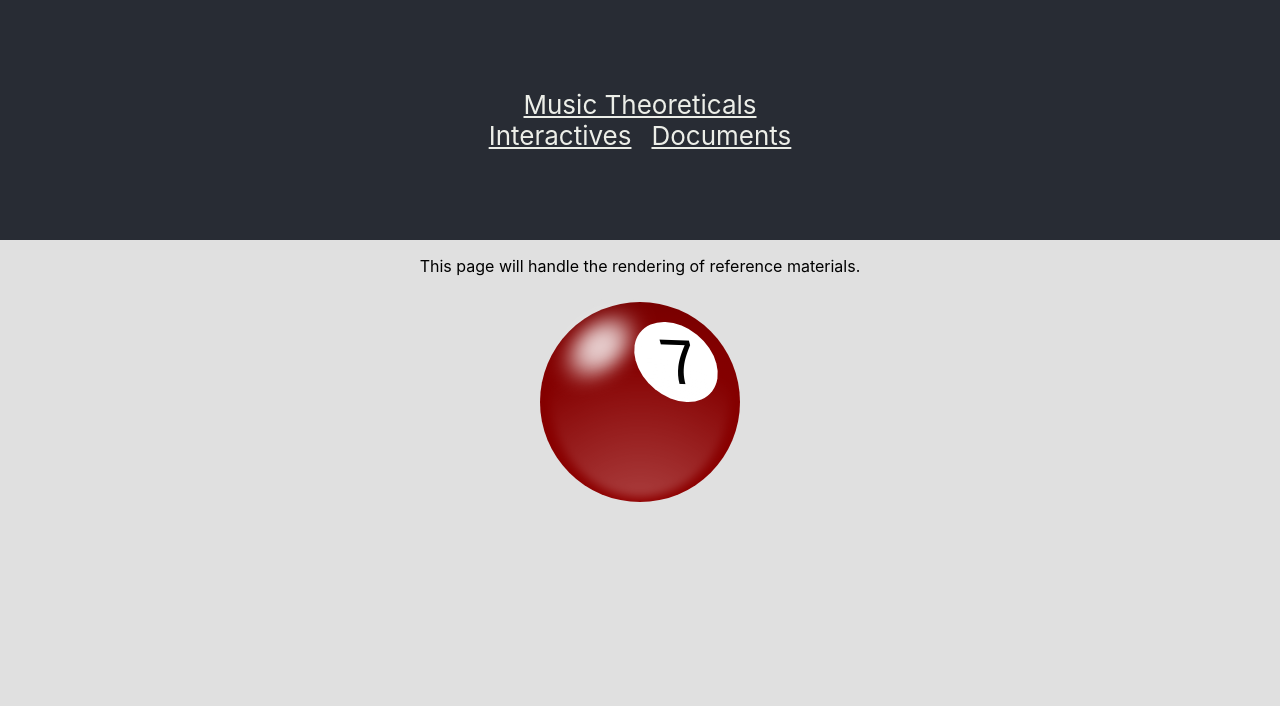
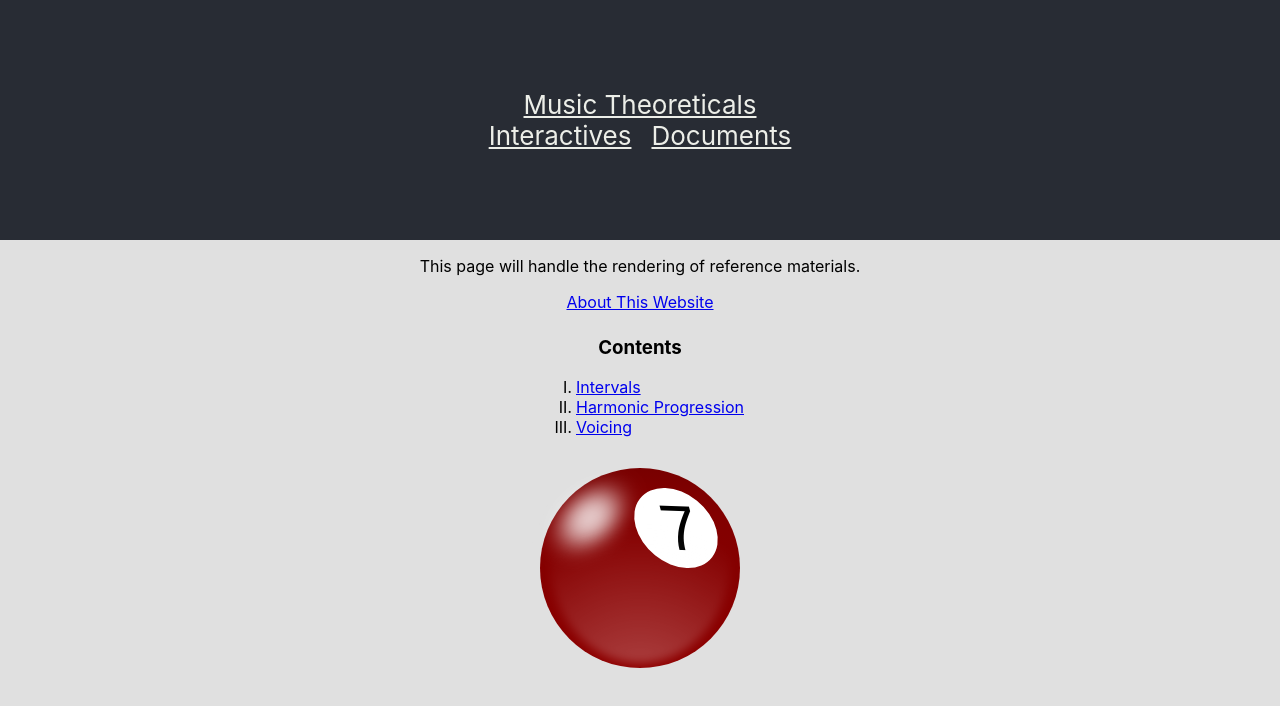
Before and after one commit to pfknight8/music_theory_project, a React (Create React App) app: page /documents in a window 1280 px wide. Shown: the top 706 px of the page. Built offline with nearby package versions, Linux system fonts and the light colour scheme.

Commit message:
Organized nome document files in a preliminary way for them to display, moved css testing to own component for builing site

```diff
--- a/src/App.tsx
+++ b/src/App.tsx
@@ -1,6 +1,5 @@
 import { Route, Routes } from 'react-router-dom';
 import './styles/App.css';
-import './styles/circleTest.css';
 import HeaderNav from './components/HeaderNav';
 import Home from './pages/Home';
 import Docs from './pages/Docs';
@@ -18,7 +17,7 @@ function App() {
           <Route path="documents" element={<Docs />} >
             <Route index element={<div className="stage"><figure className="poolball"><span className="poolshadow"></span><span className="number-circle"></span></figure></div>} />
             <Route path="about" element={<About />} />
-            <Route path="Voicing" element={<Voicing />} />
+            <Route path="voicing" element={<Voicing />} />
           </Route>
           <Route path="interactive" element={<Interactives />} />
         </Routes>
--- a/src/components/chordcreater.tsx
+++ b/src/components/chordcreater.tsx
@@ -1,4 +1,5 @@
 import { useState } from "react";
+import { Link } from "react-router-dom";
 import Notes from "../data/Notes.json";
 import NoteSelector from "./noteSelector";
 
@@ -59,7 +60,7 @@ const ChordCreator = () => {
           })}
         </div>
         <p>This will be replaced; will need to refactor this section to display better, but for now have it set up in a crude way just to make sure that the basic functionality works.</p>
-        <p>See pages on Inversions (link to page) and voicing (link to page).</p>
+        <p>See pages on Inversions and <Link to="/documents/voicing">Voicing</Link>.</p>
       </section>
     </div>
   )
--- /dev/null
+++ b/src/components/cssTester.tsx
@@ -0,0 +1,17 @@
+import '../styles/circleTest.css';
+
+export const CSSTester = () => {
+  return (
+    <>
+      <div className="circle"></div>
+      <div className="stage"><figure className="ball"><span className="shadow"></span></figure></div>
+      <div className="stage"><figure className="poolball"><span className="poolshadow"></span><span className="number-circle"></span></figure></div>
+      <div className="logocontainer">
+        <div className="colorsbox red"></div>
+        <div className="colorsbox yellow"></div>
+        <div className="colorsbox green"></div>
+        <div className="colorsbox blue"></div>
+      </div>
+    </>
+  )
+}
--- a/src/pages/Docs.tsx
+++ b/src/pages/Docs.tsx
@@ -1,12 +1,31 @@
 // This page will hold informational docs, such as the about page, and music theory explanations. Make sure to have a good format scheme for docs to fit into nicely.
 import { Outlet } from "react-router-dom"
+import { NavLink } from "react-router-dom"
+import "../styles/Documents.css"
 
 const Docs = () => {
   return (
-    <div id="docs-page">
-      <p>This page will handle the rendering of reference materials.</p>
+    <>
+      <section id="docs-page">
+        <p>This page will handle the rendering of reference materials.</p>
+        <NavLink to="/documents/about">About This Website</NavLink>
+        <div id="docs-navigation">
+          <h3>Contents</h3>
+          <ol type="I">
+            <li>
+              <NavLink to="/documents/about">Intervals</NavLink>
+            </li>
+            <li>
+              <NavLink to="/documents/about">Harmonic Progression</NavLink>
+            </li>
+            <li>
+              <NavLink to="/documents/voicing">Voicing</NavLink>
+            </li>
+          </ol>
+        </div>
+      </section>
       <Outlet />
-    </div>
+    </>
   )
 }
 
--- a/src/pages/Home.tsx
+++ b/src/pages/Home.tsx
@@ -1,21 +1,11 @@
-// import { useState } from "react"
-// import ChordCreator from "../components/chordcreater"
+import { CSSTester } from "../components/cssTester"
 
 const Home = () => {
-  // const [showChordComp, toggleChordComp] = useState(false)
 
   return (
     <div id="Home-div">
       <p>Home page rendered. This will ultimately be a landing page, other pages will be constructed to hold the different types of components.</p>
-      <div className="circle"></div>
-      <div className="stage"><figure className="ball"><span className="shadow"></span></figure></div>
-      <div className="stage"><figure className="poolball"><span className="poolshadow"></span><span className="number-circle"></span></figure></div>
-      <div className="logocontainer">
-        <div className="colorsbox red"></div>
-        <div className="colorsbox yellow"></div>
-        <div className="colorsbox green"></div>
-        <div className="colorsbox blue"></div>
-      </div>
+      <CSSTester />
     </div>
   )
 }
--- /dev/null
+++ b/src/styles/Documents.css
@@ -0,0 +1,13 @@
+#docs-page {
+  display: flex;
+  flex-direction: column;
+  align-items: center;
+  justify-content: flex-start;
+}
+
+#docs-navigation {
+  margin: 5px;
+  & ol {
+    text-align: left;
+  };
+}
--- a/src/styles/circleTest.css
+++ b/src/styles/circleTest.css
@@ -70,13 +70,11 @@
 .poolball::after {
   content: "";
   position: absolute;
-  height: 100%;
-  width: 100%;
+  height: 50%;
+  width: 50%;
   border-radius: 50%;
-  background: radial-gradient(circle at 50% 50%, rgba(255,255,255,0.8) 14%,rgba(255,255,255,0) 24%);
-  top: 5%;
-  left: 10%;
-  transform: translateX(-60px) translateY(-65px) skewX(-20deg);
+  background: radial-gradient(circle at 50% 50%, rgba(255,255,255,0.8) 24%,rgba(255,255,255,0) 50%);
+  transform: translateX(-100px) translateY(0px) skewX(-20deg);
   -webkit-filter: blur(10px);
 }
 .poolshadow {
```
